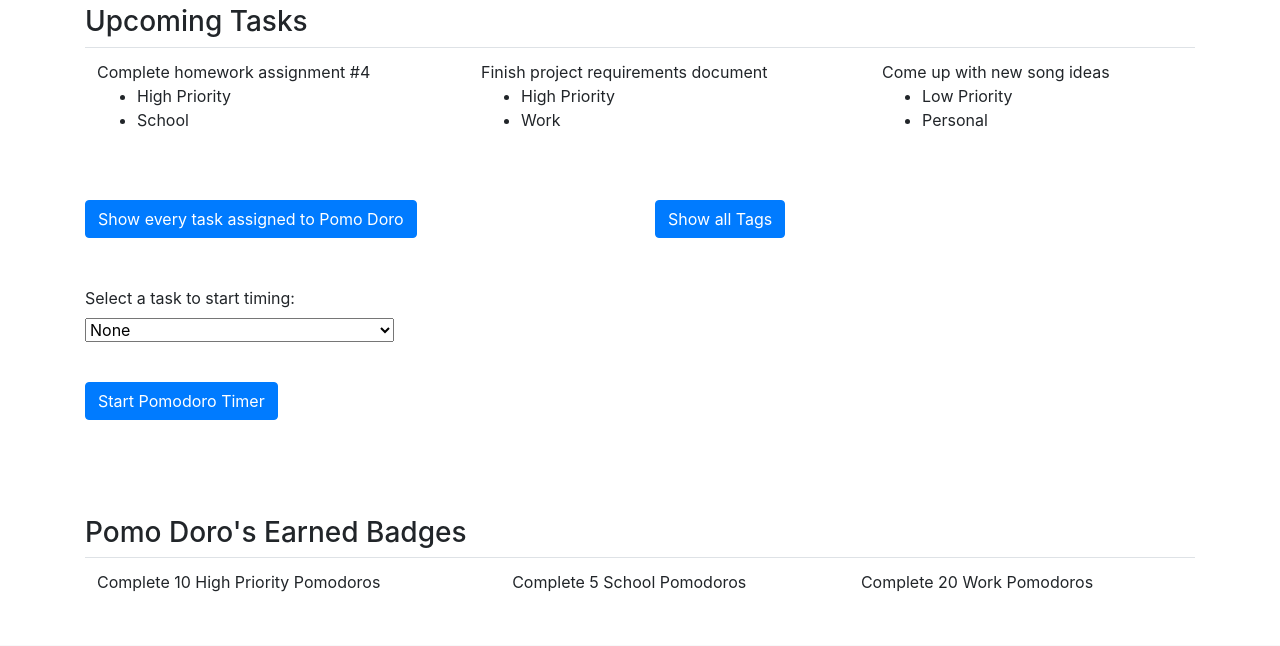
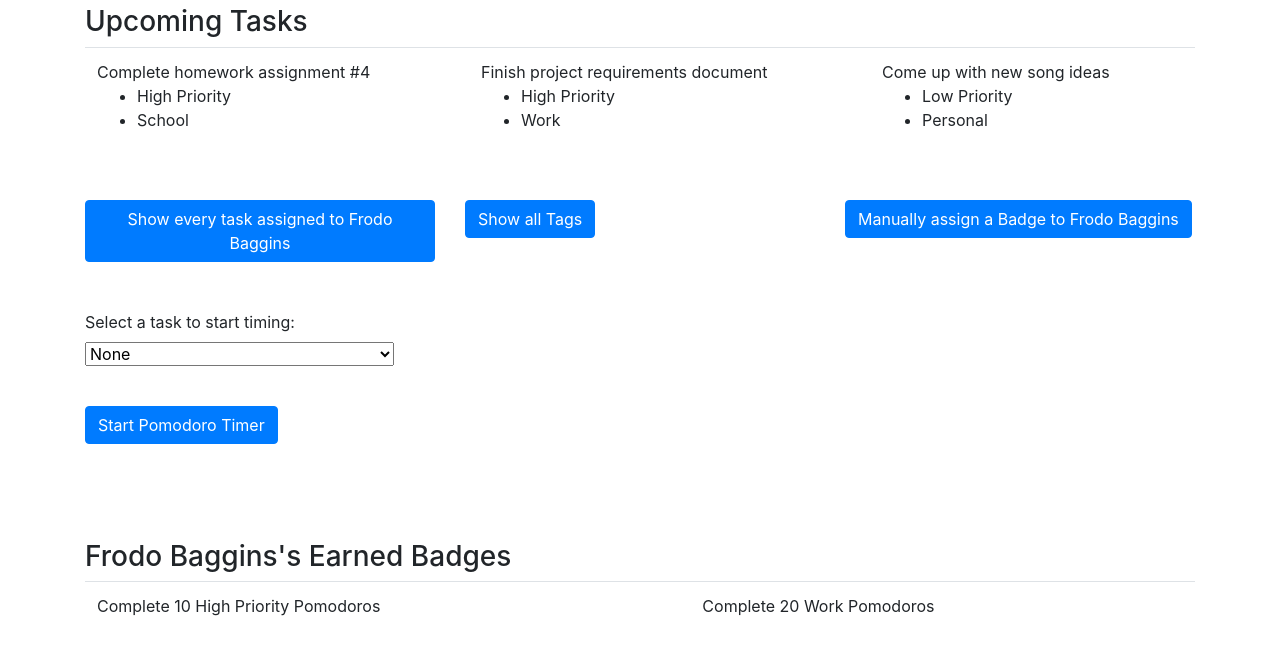
Before and after one commit to paulscrugham/task-database, a Flask app: page /user_main_page/1 in a window 1280 px wide. Shown: the part 155-801 px from the top of the page. Before the commit the page ends 747 px from the top, so only its background shows below. Run offline with Flask 2, Linux system fonts and the light colour scheme; data comes from the database, SQL or seed files in the repository; data that the repository does not hold is empty; some libraries are stand-ins or nearby versions.

Commit message:
Add create function for users_badges

```diff
--- a/website/templates/show_users_badges.html
+++ b/website/templates/show_users_badges.html
@@ -4,7 +4,7 @@
 
     <h1 class="display-4">Browse all Badges assigned to Users</h1>
 
-    <button onclick="window.location.href='/add_user';" type="button" class="btn btn-primary">Assign a Badge to a User</button>
+    <p>Note: Assign a Badge to a User from their personal page</p>
 
     <table class="table">
         <thead>
@@ -18,7 +18,7 @@
                 <td>{{ item[0] }}</td>
                 <td>{{ item[1] }}</td>
                 <td>
-                    <button type="button" onclick="window.location='/delete_user_badge/{{item[0]}}';" class="btn btn-danger">Delete</button>
+                    <button type="button" onclick="window.location='/delete_user_badge/{{ item[2] }}/{{ item[3] }}';" class="btn btn-danger">Delete</button>
                 </td>
             </tr>
             {% endfor %}
--- a/website/templates/user_main_page.html
+++ b/website/templates/user_main_page.html
@@ -1,7 +1,7 @@
 {% extends "layouts/main.html" %}
 {% block body %}
 <div class="container">
-    <h1 class="text-center">{{ user[0] }} {{ user[1] }}</h1>
+    <h1 class="text-center">{{ user[1] }} {{ user[2] }}</h1>
   </div>
 
   <br><br>
@@ -39,10 +39,13 @@
   <div class="container">
     <div class="row">
       <div class="col">
-        <button type="button" class="btn btn-primary">Show every task assigned to Pomo Doro</button>
+        <button type="button" class="btn btn-primary">Show every task assigned to {{ user[1] }} {{ user[2] }}</button>
       </div>
       <div class="col">
         <button type="button" class="btn btn-primary">Show all Tags</button>
+      </div>
+      <div class="col">
+        <button type="button" class="btn btn-primary" onclick="window.location='/add_user_badge/{{ user[0] }}';">Manually assign a Badge to {{ user[1] }} {{ user[2] }}</button>
       </div>
     </div>
   </div>
@@ -75,12 +78,12 @@
   <br><br>
 
   <div class="container">
-    <h3>Pomo Doro's Earned Badges</h3>
+    <h3>{{ user[1] }} {{ user[2] }}'s Earned Badges</h3>
     <table class="table">
       <tr>
-        <td>Complete 10 High Priority Pomodoros</td>
-        <td>Complete 5 School Pomodoros</td>
-        <td>Complete 20 Work Pomodoros</td>
+      {% for item in badges %}
+        <td>{{ item[0] }}</td>
+      {% endfor %}
       </tr>
     </table>
   </div>
--- a/website/webapp.py
+++ b/website/webapp.py
@@ -47,11 +47,24 @@ def user_search():
 @webapp.route('/user_main_page/<int:id>')
 def user_main_page(id):
     db_connection = connect_to_database()
-    query = 'SELECT first_name, last_name FROM Users WHERE user_id = %s;'
+
+    # query to select User's name and id
+    query = 'SELECT * FROM Users WHERE user_id = %s;'
     data = (id,)
     user = execute_query(db_connection, query, data).fetchone()
-    print(user)
-    return render_template('user_main_page.html', user=user)
+
+    # query to select User's badges
+    query = 'SELECT badges.name AS Badge FROM Users_Badges u_b JOIN Users users ON u_b.ur_id = users.user_id JOIN Badges badges ON u_b.be_id = badges.badge_id WHERE users.user_id=%s;'
+    data = (id,)
+    badges = execute_query(db_connection, query, data).fetchall()
+
+    # query to select three in-progress tasks
+    query = 'SELECT * FROM Tasks JOIN Tasks_Tags t_t ON Tasks.task_id = t_t.tk_id JOIN Tags ON t_t.tg_id = Tags.tag_id WHERE assigned_user = %s AND status = 0;'
+    data = (id,)
+    tasks = execute_query(db_connection, query, data).fetchall()
+    print(tasks)
+
+    return render_template('user_main_page.html', user=user, badges=badges)
 
 
 # app routes for Badges page
@@ -176,8 +189,35 @@ def show_users_badges():
     print(results)
     return render_template('show_users_badges.html', users_badges=results)
 
-# @webapp.route('/delete_user_badge')
-# def delete_user_badge()
+@webapp.route('/delete_user_badge/<int:user_id>/<int:badge_id>')
+def delete_user_badge(user_id, badge_id):
+    db_connection = connect_to_database()
+    query = 'DELETE FROM Users_Badges WHERE ur_id = %s AND be_id = %s;'
+    data = (user_id, badge_id)
+    execute_query(db_connection, query, data)
+    return redirect('/show_users_badges')
+
+@webapp.route('/add_user_badge/<int:user_id>', methods=['POST', 'GET'])
+def add_user_badge(user_id):
+    db_connection = connect_to_database()
+    if request.method == 'GET':
+        query = 'SELECT * FROM Badges;'
+        badges = execute_query(db_connection, query).fetchall()
+        query = 'SELECT * FROM Users WHERE user_id = %s;'
+        data = (user_id,)
+        user = execute_query(db_connection, query, data).fetchone()
+        print(user)
+        return render_template('add_user_badge.html', badges=badges, user=user)
+    elif request.method == 'POST':
+        print('Assigning a Badge...')
+        badge_id = request.form['badge_id']
+        query = 'INSERT INTO Users_Badges(ur_id, be_id) VALUES (%s, %s);'
+        data = (user_id, badge_id)
+        execute_query(db_connection, query, data)
+        return redirect('/user_main_page/' + str(user_id))
+
+
+
 
 
 # app routes for Tasks page
```
Also changed, not shown: website/templates/add_user_badge.html (added, +22 -0 lines).
